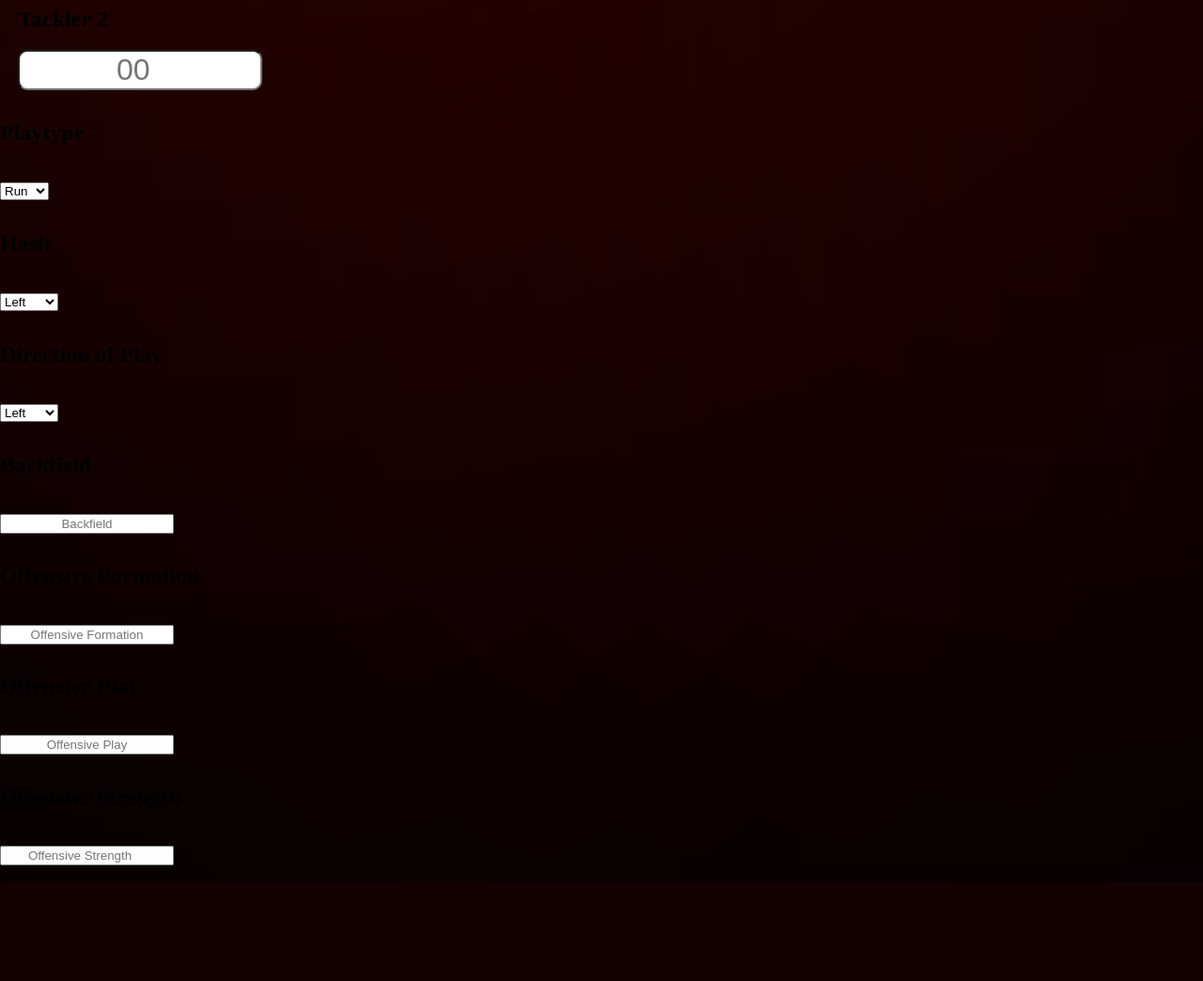
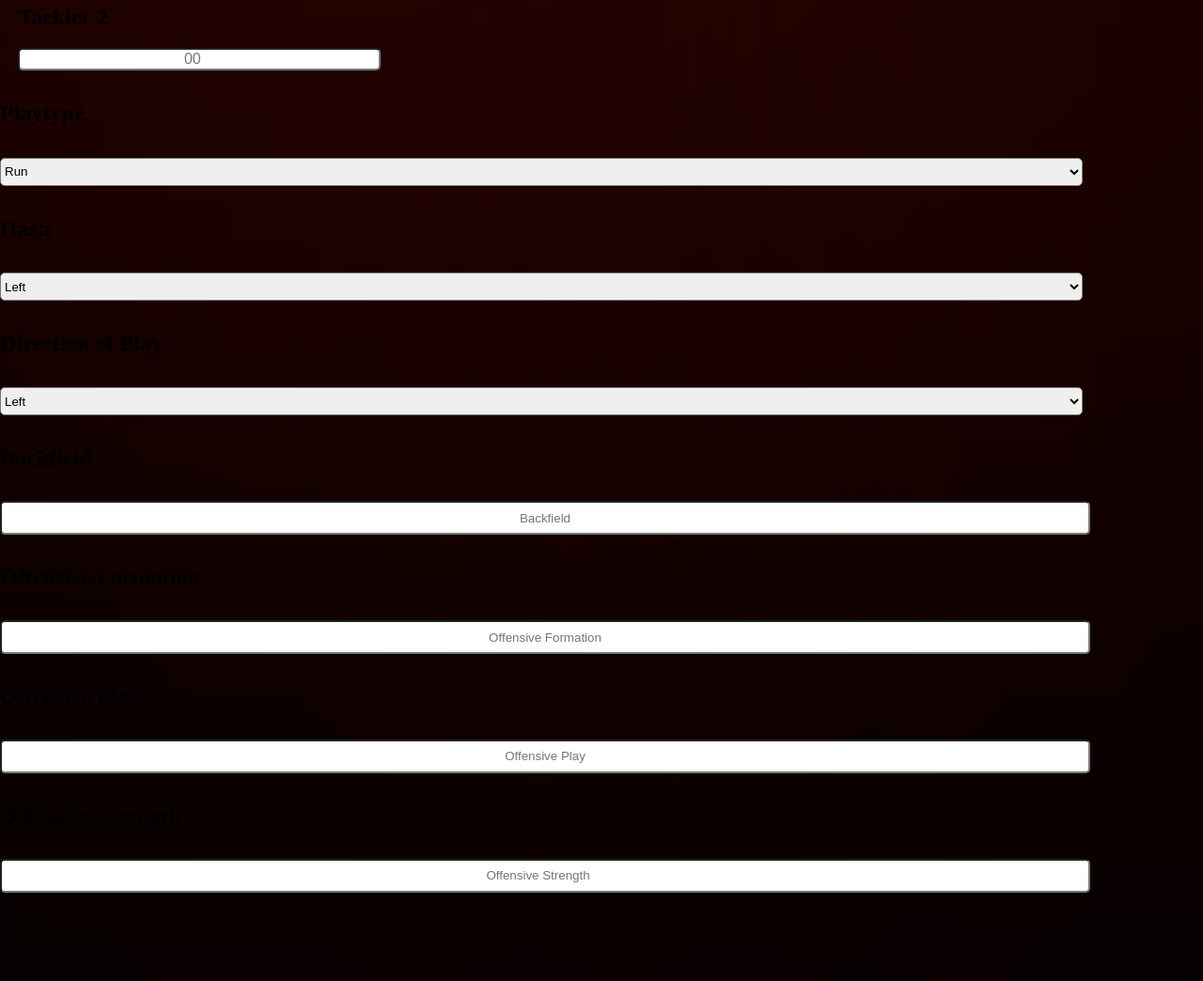
Before and after one commit to Calebv07/Football_Web_Dev, a PHP site: page /index-edit.html in a window 1280 px wide. Shown: the part 801-1845 px from the top of the page at 94% size. Before the commit the page ends 1722 px from the top, so only its background shows below. Run offline with PHP 8.4, Linux system fonts and the light colour scheme.

Commit message:
Working on flexbox immigration

```diff
--- a/site.css
+++ b/site.css
@@ -83,14 +105,39 @@ main {
   padding-bottom: 8%;
 }
 .player input {
-  width: 20%;
+  width: 30%;
   height: 40%;
-  border-radius: 10px;
-  font-size: 2em;
+  border-radius: 5px;
+  font-size: 1em;
 }
 .fieldDataSelection {
   font-size: 1.5em;
+  margin-bottom: 3%;
+  padding-bottom: 3%;
+}
+.row {
+  display: flex;
+  flex-wrap: wrap;
+  justify-content: space-around;
+  align-items: center;
+  text-align: center;
+}
+.fieldDataSelection input {
+  width: 90%;
+  height: 30px;
+  border-radius: 5px;
+  margin: 0px;
+}
+.fieldDataSelection select {
+  width: 90%;
+  height: 30px;
+  border-radius: 5px;
+}
+.fieldOptions {
 
+  width: 250px;
+  height: 20%;
+  border-radius: 5px;
 }
 
 
```
Also changed, not shown: other parts of site.css (+26 -4 lines), index.html (+9 -9 lines).
